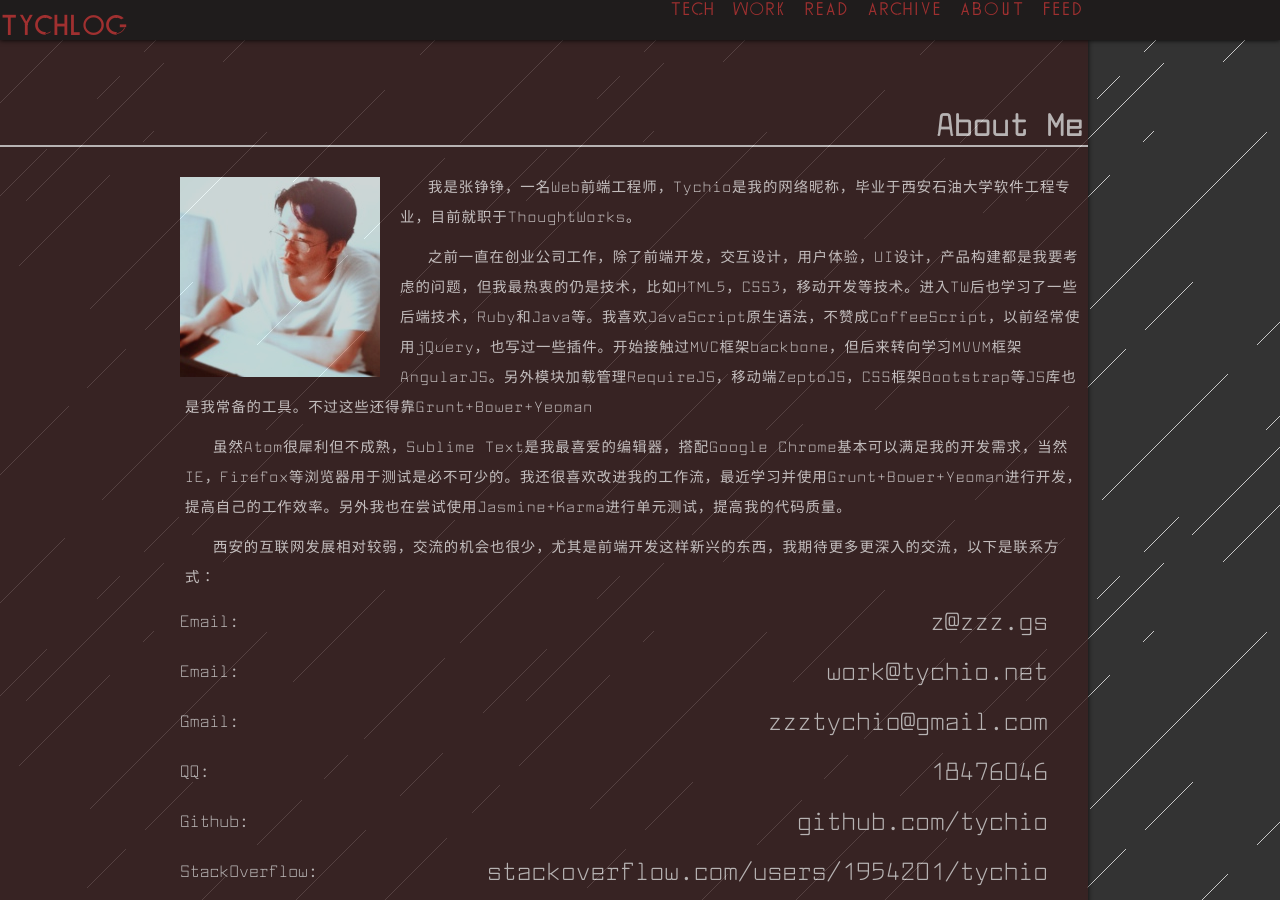
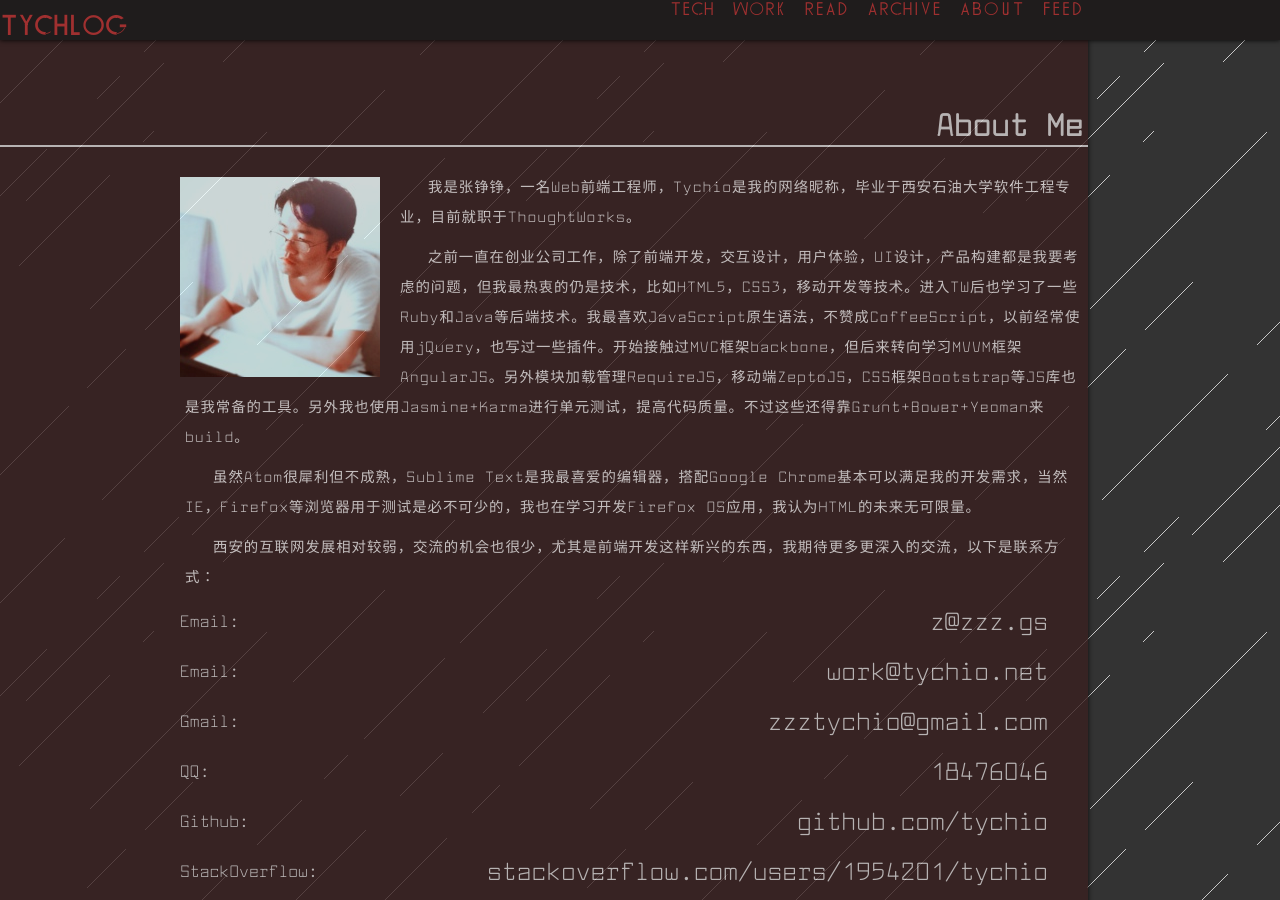
Before and after one commit to tychio/old_blog, a Jekyll site: the page built from about.html, in a window 1280 px wide and 900 px high. Built offline with Jekyll 4.4.1, drawn with Linux system fonts in a browser that asks for light colours; Markdown is read by kramdown in place of the engine named in the settings.

Commit message:
change about me.

```diff
--- a/about.html
+++ b/about.html
@@ -6,8 +6,8 @@ title: About Me
     <article>
         <img src="/img/Avatar.jpg" alt="zzz">
         <p>我是张铮铮，一名Web前端工程师，Tychio是我的网络昵称，毕业于西安石油大学软件工程专业，目前就职于ThoughtWorks。</p>
-        <p>之前一直在创业公司工作，除了前端开发，交互设计，用户体验，UI设计，产品构建都是我要考虑的问题，但我最热衷的仍是技术，比如HTML5，CSS3，移动开发等技术。进入TW后也学习了一些后端技术，Ruby和Java等。我喜欢JavaScript原生语法，不赞成CoffeeScript，以前经常使用jQuery，也写过一些插件。开始接触过MVC框架backbone，但后来转向学习MVVM框架AngularJS。另外模块加载管理RequireJS，移动端ZeptoJS，CSS框架Bootstrap等JS库也是我常备的工具。不过这些还得靠Grunt+Bower+Yeoman</p>
-        <p>虽然Atom很犀利但不成熟，Sublime Text是我最喜爱的编辑器，搭配Google Chrome基本可以满足我的开发需求，当然IE，Firefox等浏览器用于测试是必不可少的。我还很喜欢改进我的工作流，最近学习并使用Grunt+Bower+Yeoman进行开发，提高自己的工作效率。另外我也在尝试使用Jasmine+Karma进行单元测试，提高我的代码质量。</p>
+        <p>之前一直在创业公司工作，除了前端开发，交互设计，用户体验，UI设计，产品构建都是我要考虑的问题，但我最热衷的仍是技术，比如HTML5，CSS3，移动开发等技术。进入TW后也学习了一些Ruby和Java等后端技术。我最喜欢JavaScript原生语法，不赞成CoffeeScript，以前经常使用jQuery，也写过一些插件。开始接触过MVC框架backbone，但后来转向学习MVVM框架AngularJS。另外模块加载管理RequireJS，移动端ZeptoJS，CSS框架Bootstrap等JS库也是我常备的工具。另外我也使用Jasmine+Karma进行单元测试，提高代码质量。不过这些还得靠Grunt+Bower+Yeoman来build。</p>
+        <p>虽然Atom很犀利但不成熟，Sublime Text是我最喜爱的编辑器，搭配Google Chrome基本可以满足我的开发需求，当然IE，Firefox等浏览器用于测试是必不可少的，我也在学习开发Firefox OS应用，我认为HTML的未来无可限量。</p>
         <p>西安的互联网发展相对较弱，交流的机会也很少，尤其是前端开发这样新兴的东西，我期待更多更深入的交流，以下是联系方式：</p>
     </article>
     <a href="mailto:z@zzz.gs">
```
